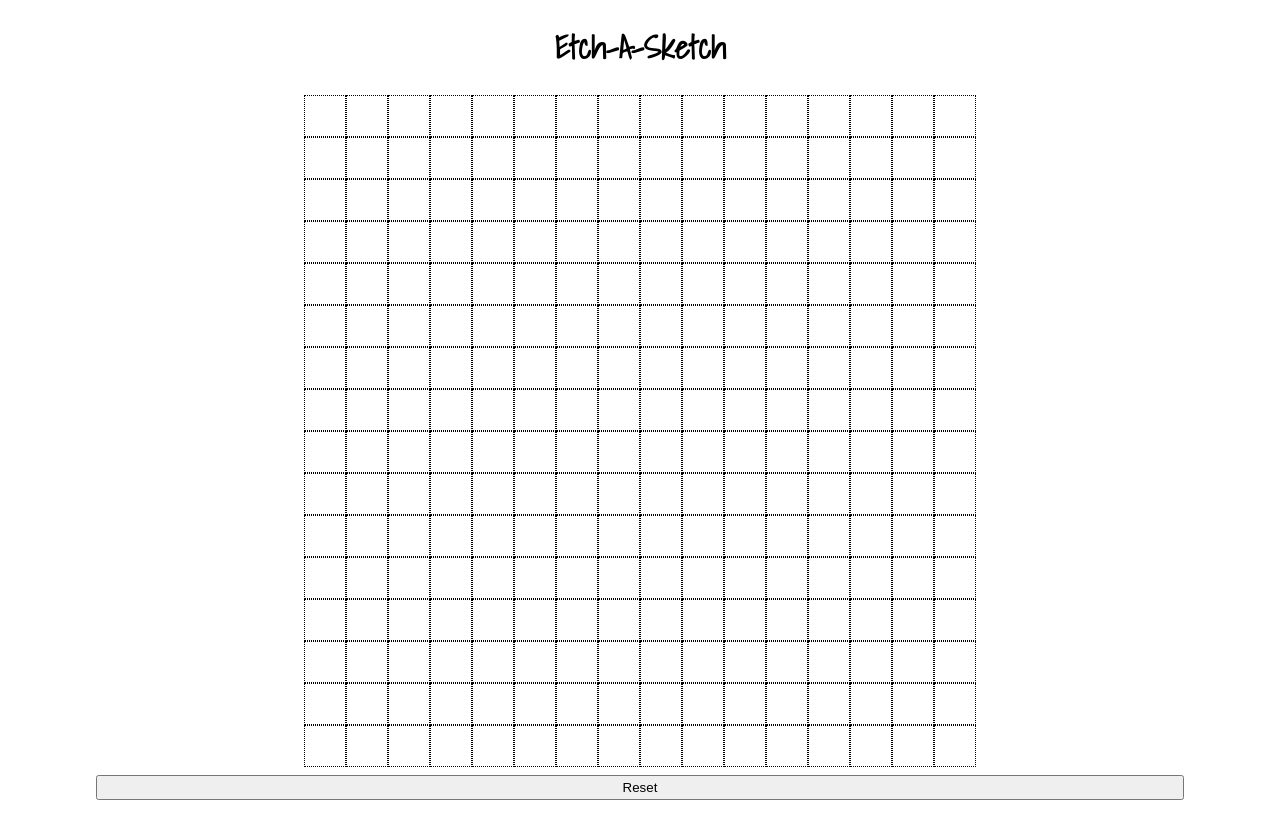
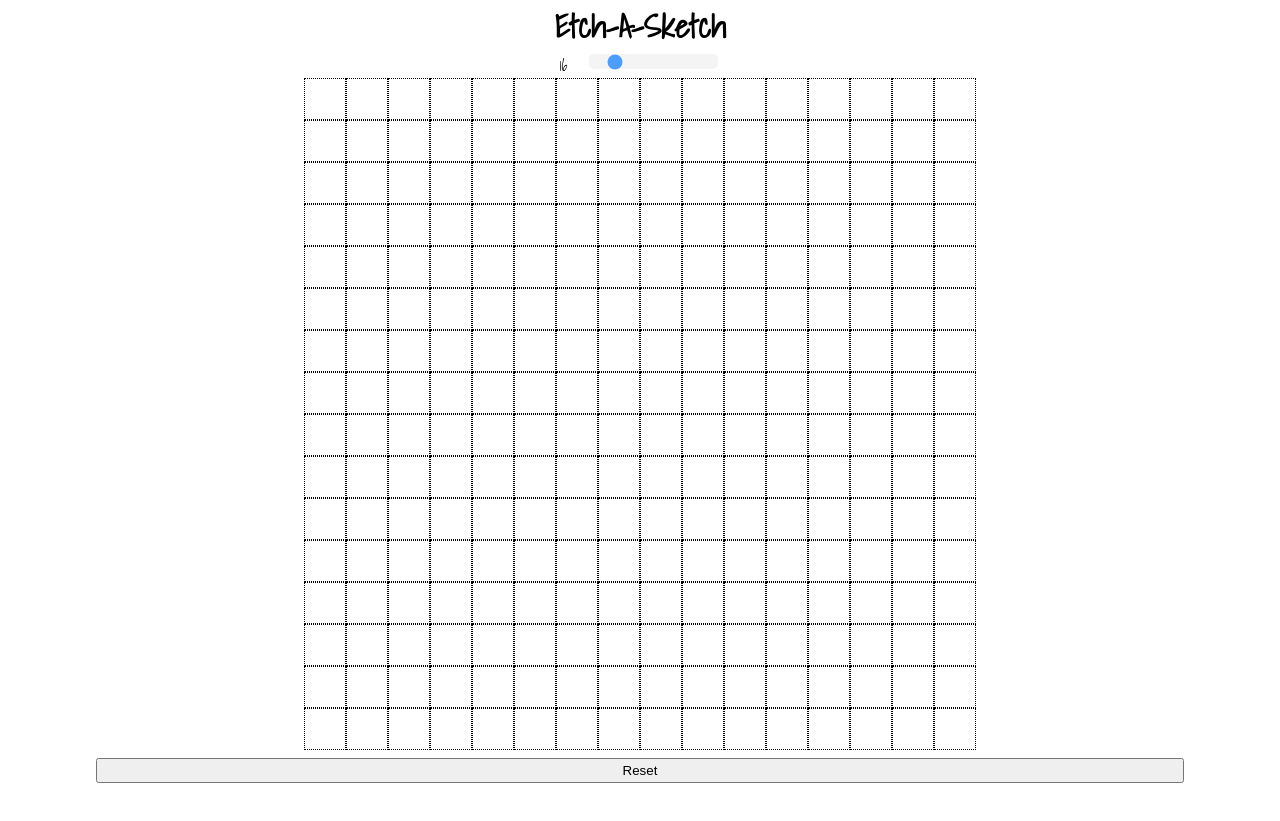
Before and after one commit to arianna-caow/etch-a-sketch, a plain HTML site: page index.html in a window 1280 px wide. After the commit the page ends 800 px from the top, so only its background shows below. Drawn offline with Linux system fonts and the light colour scheme.

Commit message:
created slider (doesn't adjust grid size yet)

```diff
--- a/index.html
+++ b/index.html
@@ -12,6 +12,10 @@
 </head>
 <body>
     <h1>Etch-A-Sketch</h1>
+    <div class="slideContainer">
+        <p id="demo">16</p>
+        <input type="range" min="1" max="100" value="16" class="slider" id="myRange">
+    </div>
     <div id="container"></div>
     <div id="resetContainer">
         <button id="reset">Reset</button>
--- a/javascript.js
+++ b/javascript.js
@@ -1,9 +1,9 @@
-function createGrid(){
+function createGrid(side){
     const outerContainer = document.querySelector("#container");
-    for (let row = 0; row < 16; row++) {
+    for (let row = 0; row < side; row++) {
         const container = document.createElement("div");
         container.classList.add("row");
-        for(let col = 0; col < 16; col++){
+        for(let col = 0; col < side; col++){
             const div = document.createElement('div');
             // div.setAttribute('id', `${row}:${col}`);
             div.classList.add('square');
@@ -12,7 +12,6 @@ function createGrid(){
         outerContainer.appendChild(container);
     }
 }
-
 
 function changeColor(){
     const squares = document.querySelectorAll('.square');
@@ -31,10 +30,21 @@ console.log(squares);
     });
 }
 
+const slider = document.getElementById("myRange");
+const output = document.getElementById("demo");
+output.innerHTML = slider.value;
+
+slider.oninput = function() {
+  output.innerHTML = this.value;
+  console.log(this.value);
+  //createGrid(this.value);
+}
+
+
 const resetButton = document.querySelector('#reset');
 resetButton.addEventListener('click', () => {
     reset();
 });
 
-createGrid();
+createGrid(16);
 changeColor();
--- a/style.css
+++ b/style.css
@@ -3,19 +3,15 @@ html, body{
     height:100%;
     width:100%;
 }
-h1{
+h1,p {
     text-align:center;
+    margin:0;
     font-family: "Shadows Into Light", sans-serif;
 }
 .square{
     min-width:5vh;
     padding-bottom:5vh; /*sets height equal to width*/
     border:1px dotted; /*takes up pixels too*/
-}
-.row{
-    display:flex;
-    justify-content:center;
-    align-items:center;
 }
 
 #container{
@@ -24,13 +20,33 @@ h1{
     /* justify-content:center; */
 }
 
-#reset{
-    padding:3px 10px;
-    margin:8px 5px 0;
-    width:85%;
-    text-align: center;
-}
-#resetContainer{
+#resetContainer,
+.slideContainer,
+.row{
     display:flex;
     justify-content:center;
 }
+
+#reset{
+    padding:3px 10px;
+    margin:8px 0;
+    text-align: center;
+}
+
+#reset{
+    width:85%;
+}
+.slideContainer{
+    gap:20px;
+}
+
+.slider{
+    -webkit-appearance: none;
+    height: 15px;
+    background: #f0f0f0;
+    /* margin-bottom:5px; */
+    border-radius: 5px;
+    opacity: 0.7;
+    -webkit-transition: .2s;
+    transition: opacity .2s;
+}
```
